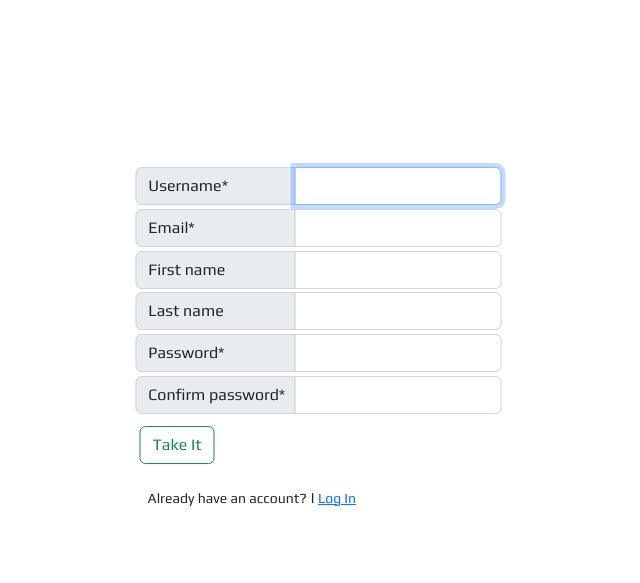
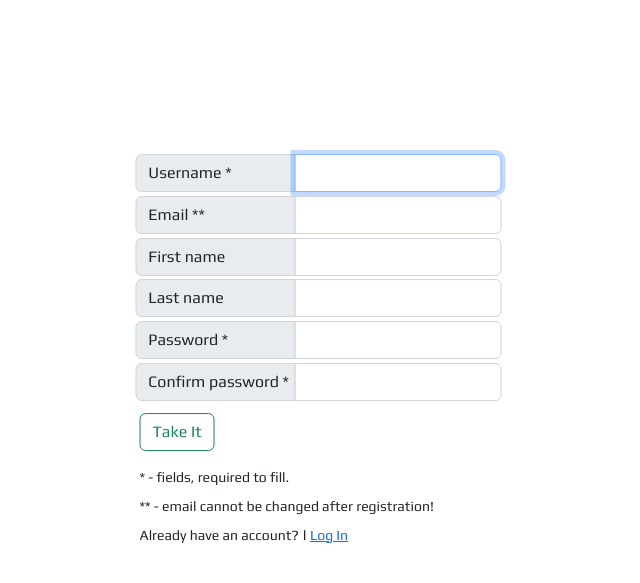
Before and after one commit to bkitw/ugf_project, a Django app: page /registration in a window 1280 px wide. Shown: the part 56-639 px from the top of the page, without its empty margins (316-956 px from the left). Run offline with Django 4.2, Linux system fonts and the light colour scheme; some libraries are stand-ins or nearby versions.

Commit message:
minor fix

```diff
--- a/hades/hadesapp/forms.py
+++ b/hades/hadesapp/forms.py
@@ -53,10 +53,10 @@ class CreateCustomUserForm(UserCreationForm):
         fields = ['username', 'first_name', 'last_name', 'email', 'password1', 'password2',
                   ]
 
-    username = forms.CharField(required=True, widget=forms.TextInput(attrs={'class': 'form-control'}))
+    username = forms.CharField(required=True,max_length=50, widget=forms.TextInput(attrs={'class': 'form-control'}))
     email = forms.EmailField(required=True, widget=forms.TextInput(attrs={'class': 'form-control'}))
-    first_name = forms.CharField(required=False, widget=forms.TextInput(attrs={'class': 'form-control'}))
-    last_name = forms.CharField(required=False, widget=forms.TextInput(attrs={'class': 'form-control'}))
+    first_name = forms.CharField(required=False, max_length=50, widget=forms.TextInput(attrs={'class': 'form-control'}))
+    last_name = forms.CharField(required=False, max_length=50, widget=forms.TextInput(attrs={'class': 'form-control'}))
     password1 = forms.CharField(required=True,
                                 widget=forms.TextInput(attrs={'class': 'form-control', 'type': 'password'}))
     password2 = forms.CharField(required=True,
@@ -69,10 +69,10 @@ class UpdateCustomUserForm(UserChangeForm):
         fields = ['username', 'first_name', 'last_name', 'email', 'date_of_birth', 'gender',
                   'about_me', 'followers', 'profile_pic']
 
-    username = forms.CharField(required=True, widget=forms.TextInput(attrs={'class': 'form-control'}))
+    username = forms.CharField(required=True, max_length=50, widget=forms.TextInput(attrs={'class': 'form-control'}))
     email = forms.EmailField(required=True, widget=forms.TextInput(attrs={'class': 'form-control'}))
-    first_name = forms.CharField(required=False, widget=forms.TextInput(attrs={'class': 'form-control'}))
-    last_name = forms.CharField(required=False, widget=forms.TextInput(attrs={'class': 'form-control'}))
+    first_name = forms.CharField(required=False, max_length=50, widget=forms.TextInput(attrs={'class': 'form-control'}))
+    last_name = forms.CharField(required=False, max_length=50, widget=forms.TextInput(attrs={'class': 'form-control'}))
     date_of_birth = forms.DateField(required=False, widget=forms.DateInput(attrs={'type': 'date'}))
     about_me = forms.CharField(required=False, widget=forms.Textarea(attrs={"rows": "5", 'class': 'form-control'}))
     followers = forms.ModelMultipleChoiceField(required=False, queryset=CustomUser.objects.all(), )
--- a/hades/hadesapp/templates/hadesapp/components/signup_block.html
+++ b/hades/hadesapp/templates/hadesapp/components/signup_block.html
@@ -1,28 +1,40 @@
 <section id="main_game_info_section" class="position-absolute top-50 start-50 translate-middle">
     <div class="container">
-        <div class="row" >
-            <div class="col" >
-                <div class="row align-items-center" >
-                    <div class="col p-3" >
-                        <form  method="POST" action="">
+        <div class="row">
+            <div class="col">
+                <div class="row align-items-center">
+                    <div class="col p-3">
+                        <form method="POST" action="">
                             {% csrf_token %}
-                            <fieldset >
+                            <div class="col p-2"></div>
                             {%if form.errors.username%}
                             <div class="alert alert-warning" role="alert" style="width:96%">
                                 {{ form.errors.username}}
                             </div>
                             {%endif%}
-                                <div class="input-group flex-nowrap reg-forms" style="width:95%">
-                                    <span class="input-group-text" style="width:160px">{{form.username.label}}*</span>
-                                    {{form.username}}
-                                </div>
                             {%if form.errors.email%}
                             <div class="alert alert-warning" role="alert" style="width:96%">
                                 {{form.errors.email}}
                             </div>
                             {%endif%}
+
+                            {%if form.errors.password1%}
+                            <div class="alert alert-warning" role="alert" style="width:96%">
+                                {{ form.errors.password1}}
+                            </div>
+                            {%endif%}
+                            {%if form.errors.password2%}
+                            <div class="alert alert-warning" role="alert" style="width:96%">
+                                {{ form.errors.password2}}
+                            </div>
+                            {%endif%}
+                            <fieldset>
                                 <div class="input-group flex-nowrap reg-forms" style="width:95%">
-                                    <span class="input-group-text" style="width:160px">{{form.email.label}}*</span>
+                                    <span class="input-group-text" style="width:160px">{{form.username.label}} *</span>
+                                    {{form.username}}
+                                </div>
+                                <div class="input-group flex-nowrap reg-forms" style="width:95%">
+                                    <span class="input-group-text" style="width:160px">{{form.email.label}} **</span>
                                     {{form.email}}
                                 </div>
 
@@ -34,27 +46,20 @@
                                     <span class="input-group-text" style="width:160px">{{form.last_name.label}}</span>
                                     {{form.last_name}}
                                 </div>
-
-                                {%if form.errors.password1%}
-                                <div class="alert alert-warning" role="alert" style="width:96%">
-                                    {{ form.errors.password1}}
-                                </div>
-                                {%endif%}
                                 <div class="input-group flex-nowrap reg-forms" style="width:95%">
-                                    <span class="input-group-text" style="width:160px">Password*</span>
+                                    <span class="input-group-text" style="width:160px">Password *</span>
                                     {{form.password1}}
                                 </div>
-                                {%if form.errors.password2%}
-                                <div class="alert alert-warning" role="alert" style="width:96%">
-                                    {{ form.errors.password2}}
-                                </div>
-                                {%endif%}
+
                                 <div class="input-group flex-nowrap reg-forms" style="width:95%">
-                                    <span class="input-group-text" style="width:160px">Confirm password*</span>
+                                    <span class="input-group-text" style="width:160px">Confirm password *</span>
                                     {{form.password2}}
                                 </div>
                                 <button class="btn btn-outline-success m-2 " role="button">Take It</button>
-                                <p class="m-3">Already have an account? <b>|</b> <a href="{% url 'login'%}"> Log In</a></p>
+                                <p class="m-2">* - fields, required to fill.</p>
+                                <p class="m-2">** - email cannot be changed after registration!</p>
+                                <p class="m-2">Already have an account? <b>|</b> <a href="{% url 'login'%}"> Log In</a>
+                                </p>
                             </fieldset>
                         </form>
                     </div>
--- a/hades/hadesapp/templates/hadesapp/user_search.html
+++ b/hades/hadesapp/templates/hadesapp/user_search.html
@@ -16,7 +16,7 @@
             <form method="get">
                 {{my_filter.form.as_p}}
                 <button class="btn btn-success" name="submitted" type="submit">
-                    search
+                    Search
                 </button>
             </form>
         </div>
@@ -82,8 +82,6 @@
             </table>
         </div>
     </div>
-    {%endif%}
-    {%endif%}
 </div>
 <!--pagination-->
 
@@ -118,4 +116,6 @@
         {% endif %}
     </ul>
 </nav>
+{%endif%}
+{%endif%}
 {%endblock%}
--- a/hades/hadesapp/views.py
+++ b/hades/hadesapp/views.py
@@ -18,8 +18,9 @@ from .filters import UserFilter
 from django.core.paginator import Paginator
 from django.http import JsonResponse
 from .utils import profile_pic as avatar
-from django.db.models import Sum, Q, Max
+from django.db.models import Sum, Max, Avg
 from decimal import *
+from django.db.models.functions import Round
 
 
 # Create your views here.
@@ -28,17 +29,11 @@ from decimal import *
 def main(request):
     this_month = datetime.now().date()
     last_month = (this_month - timedelta(days=15)).replace(day=datetime.now().today().day)
-    games = Game.objects.all()
-    last_three = []
-    for game in games:
-        if last_month < game.date_of_release < this_month:
-            sum_score = GameRate.objects.filter(game=game).aggregate(all_scores=Sum('score'))['all_scores']
-            if sum_score is None:
-                continue
-            last_three.append(
-                {'game_title': game, 'game_score': round(sum_score / GameRate.objects.filter(game=game).count(), 2)})
-    print(last_three)
-    context = {'title': 'UGF | Home', 'last_three': last_three}
+    games = Game.objects.filter(date_of_release__gte=last_month,
+                                date_of_release__lte=this_month).annotate(avg_score=Round(Avg('gamerate__score'),
+                                                                                          2), ).order_by(
+        '-avg_score').all()[:3]
+    context = {'title': 'UGF | Home', 'games': games}
     return render(request, 'hadesapp/main.html', context)
 
 
@@ -56,7 +51,7 @@ def registration_page(request):
 
 
 @authenticated_user
-def login_page(request):
+def login_page(request) -> render or redirect:
     if request.method == 'POST':
         username = request.POST.get('username')
         password = request.POST.get('password')
@@ -392,11 +387,8 @@ def user_search(request):
     p = Paginator(users, 5)
     page = request.GET.get('page')
     users_pages = p.get_page(page)
-    print(users)
-    print(users_pages)
-    print(data)
     context = {
         'my_filter': my_filter, 'users': users, 'title': 'UGF | Search',
-        'users_pages': users_pages, 'data':data
+        'users_pages': users_pages, 'data': data
     }
     return render(request, 'hadesapp/user_search.html', context)
```
Also changed, not shown: hades/hadesapp/templates/hadesapp/components/home_body.html (+4 -4 lines), hades/hades_db.sqlite. Lines whose indentation alone changed are shown as unchanged.
